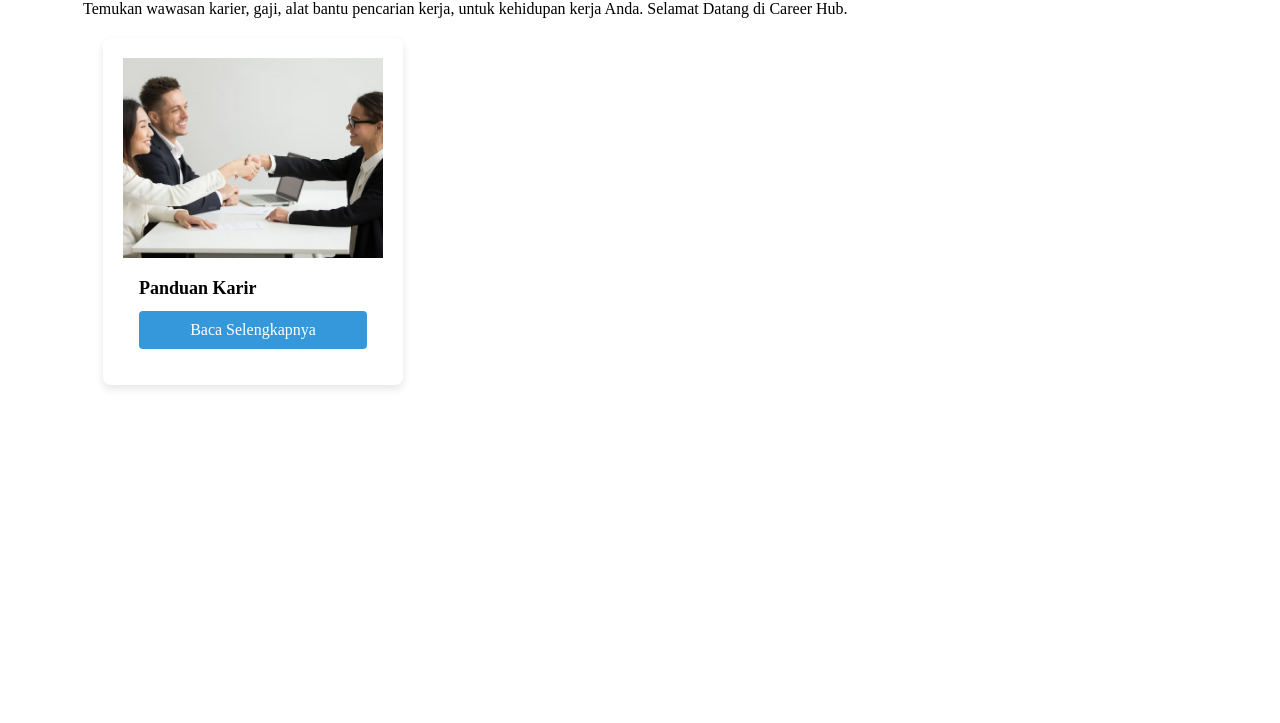
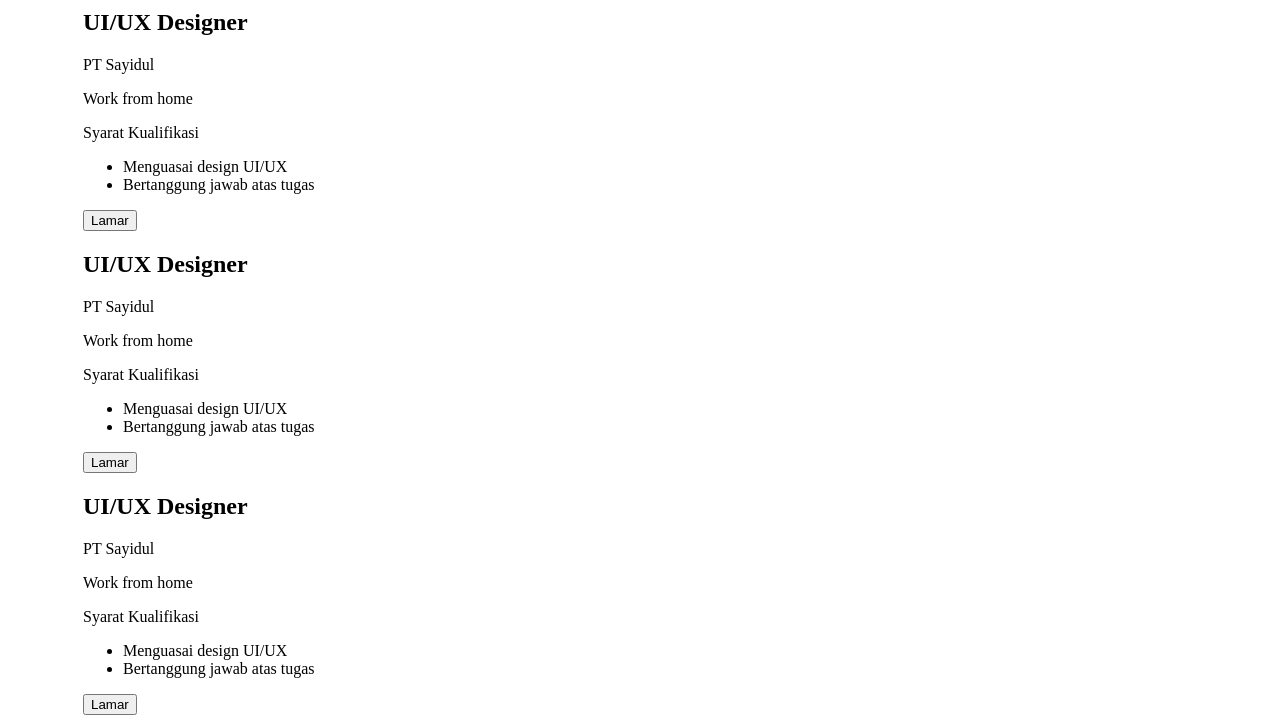
Before and after one commit to adityaaryas/Kelompok-8, a plain HTML site: page index.html in a window 1280 px wide. Shown: the part 718-1441 px from the top of the page. Before the commit the page ends 1123 px from the top, so only its background shows below. Drawn offline with Linux system fonts and the light colour scheme.

Commit message:
Update index.html

```diff
--- a/index.html
+++ b/index.html
@@ -5,7 +5,7 @@
     <meta name="viewport" content="width=device-width, initial-scale=1.0" />
     <title>CareerHub</title>
     <link rel="stylesheet" href="main.css" />
-    <link rel="stylesheet" href="fontawesome/css/all.css">
+    <link rel="stylesheet" href="fontawesomefe/css/all.css">
     <script src="func.js"></script>
   </head>
   <body>
@@ -17,7 +17,6 @@
         <li><a href="">Home</a></li>
         <li><a href="">About</a></li>
         <li><a href="">Lowongan Pekerjaan</a></li>
-        <li><a href="">Tips Karier</a></li>
       </ul>
     </nav>
 
@@ -28,12 +27,13 @@
         <p>Loker 1 </p>
       </article> -->
     <div class="pad-kontainer">
+      <div class="loker"></div>
       <div class="konten-area1">
         <img src="Images/img-1.jpg" alt="" class="img-1">
       </div>
       <div class="konten-area">
         <h1 class="k-a">
-          Panduan Bekerja Freelance dan 25 Contohnya
+          Cara manajemen waktu Kuliah sambil Kerja
         </h1>
         <p class="p-k-a">
           Cari Tahu Selengkapnya
@@ -41,20 +41,74 @@
       </div>
       <i id="fa-chevron-right" class="fas fa-chevron-right"></i>
     </div>
+    <div class="header-text">
+      Lowongan Pekerjaan
+    </div>
     <div class="pad-kontainer2">
-      <div class="header-text">
-        Siap Menjelajah
+      <div class="konten-area-1">
+        <div class="header">
+          <h2>UI/UX Designer</h2>
+          <p>PT Sayidul</p>
+          <p>Work from home</p>
+          <div class="apply-now">
+              <p>Syarat Kualifikasi</p>
+          </div>
+          <ul>
+              <li>Menguasai design UI/UX</li>
+              <li>Bertanggung jawab atas tugas</li>
+          </ul>
+          <button class="apply-button" a herf="loker.html">Lamar</button>
       </div>
-      <div class="sub-text">
-        Temukan wawasan karier, gaji, alat bantu pencarian kerja, untuk kehidupan kerja Anda. Selamat Datang di Career Hub.
       </div>
-      <div class="card">
-        <img src="Images/karir.jpg" alt="Card Image">
-        <div class="card-content">
-          <div class="card-title">Panduan Karir</div>
-          <a href="#" class="card-button">Baca Selengkapnya</a>
-        </div>
+      <div class="konten-area-2">
+        <div class="header">
+          <h2>UI/UX Designer</h2>
+          <p>PT Sayidul</p>
+          <p>Work from home</p>
+          <div class="apply-now">
+              <p>Syarat Kualifikasi</p>
+          </div>
+          <ul>
+              <li>Menguasai design UI/UX</li>
+              <li>Bertanggung jawab atas tugas</li>
+          </ul>
+          <button class="apply-button">Lamar</button>
+      </div>
+      </div>
+      <div class="konten-area-3">
+        <div class="header">
+          <h2>UI/UX Designer</h2>
+          <p>PT Sayidul</p>
+          <p>Work from home</p>
+          <div class="apply-now">
+              <p>Syarat Kualifikasi</p>
+          </div>
+          <ul>
+              <li>Menguasai design UI/UX</li>
+              <li>Bertanggung jawab atas tugas</li>
+          </ul>
+          <button class="apply-button">Lamar</button>
+      </div>
       </div>
     </div>
+
   </body>
 </html>
+
+ <!-- <div class="card">
+          <div class="header">
+            <h2>UI/UX Designer</h2>
+            <p>PT Sayidul</p>
+            <p>Work from home</p>
+            <div class="apply-now">
+              Syarat Kualifikasi
+            </div>
+          </div>
+          <div class="description">
+            <p>1. Menguasai design UI/UX</p>
+            <p>2. Bertanggung jawab atas tugas</p>
+          </div>
+          <div class="posted">
+            <p>Sekitar 5 hari yang lalu</p>
+            <button class="apply-button">Lamar</button>
+          </div> -->
```
